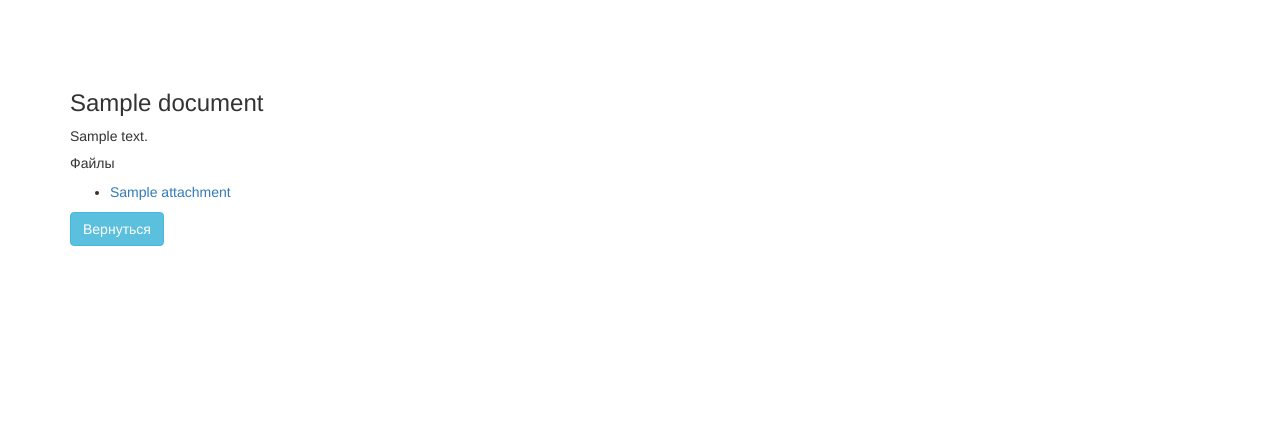
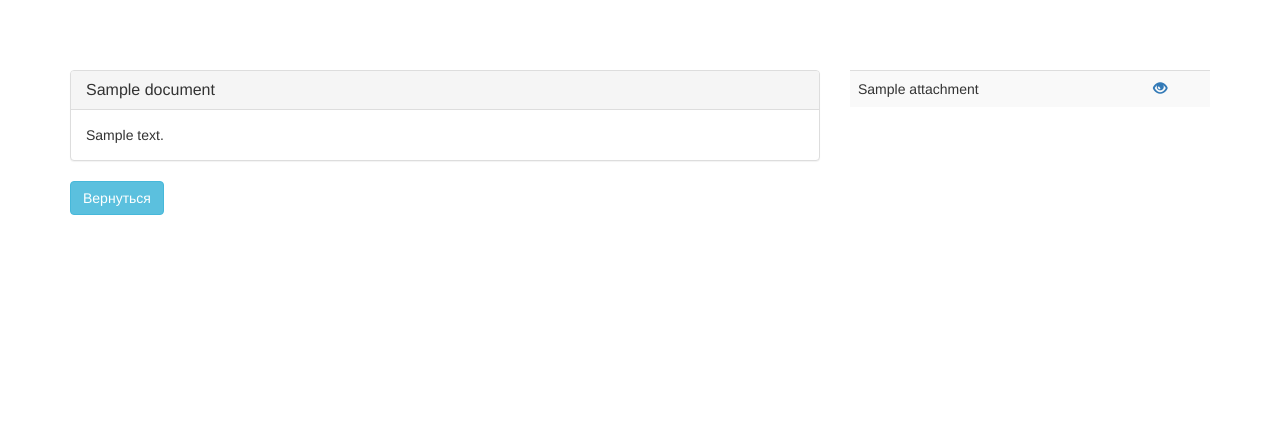
Before and after one commit to 2377635/test, a Yii app: template views/documents/view.php in a window 1280 px wide. Shown: the top 445 px of the page. Run offline with PHP 8.4 and a stand-in for Yii, Linux system fonts and the light colour scheme; the template is opened without the code that fills it: most values are stand-ins (such as "Sample title", 1, 10 or a date in 2020); data that the repository does not hold is empty; some libraries are stand-ins or nearby versions.

Commit message:
доделки просмотра документа

```diff
--- a/views/documents/view.php
+++ b/views/documents/view.php
@@ -7,16 +7,30 @@ use yii\helpers\Html;
 
 ?>
 
-<div class="documents-view">
-    <h3><?= Html::encode($document->title); ?></h3>
-    <div class="description"><?= Html::encode($document->description); ?></div>
-    <div>
-        <h5>Файлы</h5>
-        <ul>
-        <?php foreach ($attachments as $attachment) { ?>
-            <li><?= Html::a($attachment->origname, ['attachments/view', 'id' => $attachment->id]); ?></li>
-        <?php } ?>
-        </ul>
+<div class="documents-view row">
+    <div class="col-lg-8">
+        <div class="panel panel-default">
+            <div class="panel-heading">
+                <h3 class="panel-title"><?= Html::encode($document->title); ?></h3>
+            </div>
+            <div class="panel-body"><?= Html::encode($document->description); ?></div>
+        </div>
+        <?= Html::a('Вернуться', ['documents/index'], ['class' => 'btn btn-info']); ?>
     </div>
-    <?= Html::a('Вернуться', ['documents/index'], ['class' => 'btn btn-info']); ?>
+
+    <div class="col-lg-4">
+        <table class="table table-striped">
+            <?php foreach ($attachments as $attachment) { ?>
+            <tr>
+                <td>
+                    <?= $attachment->origname; ?>
+                </td>
+                <td>
+                    <?= Html::a('<span class="glyphicon glyphicon-eye-open"></span>', ['attachments/view', 'id' => $attachment->id], ['target' => '_blank']); ?>
+                </td>
+            </tr>
+            <?php } ?>
+        </table>
+    </div>
+
 </div>
```
